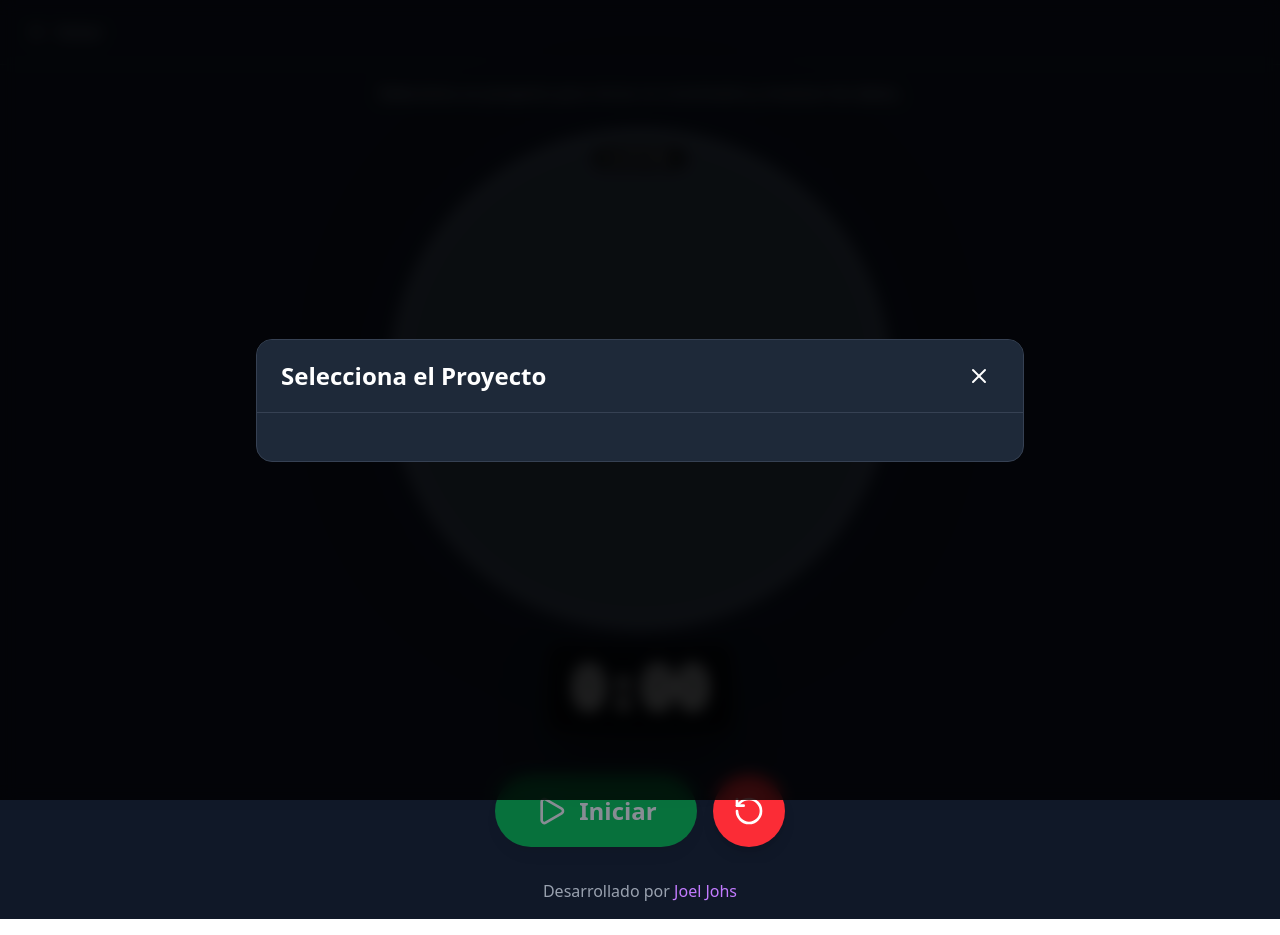
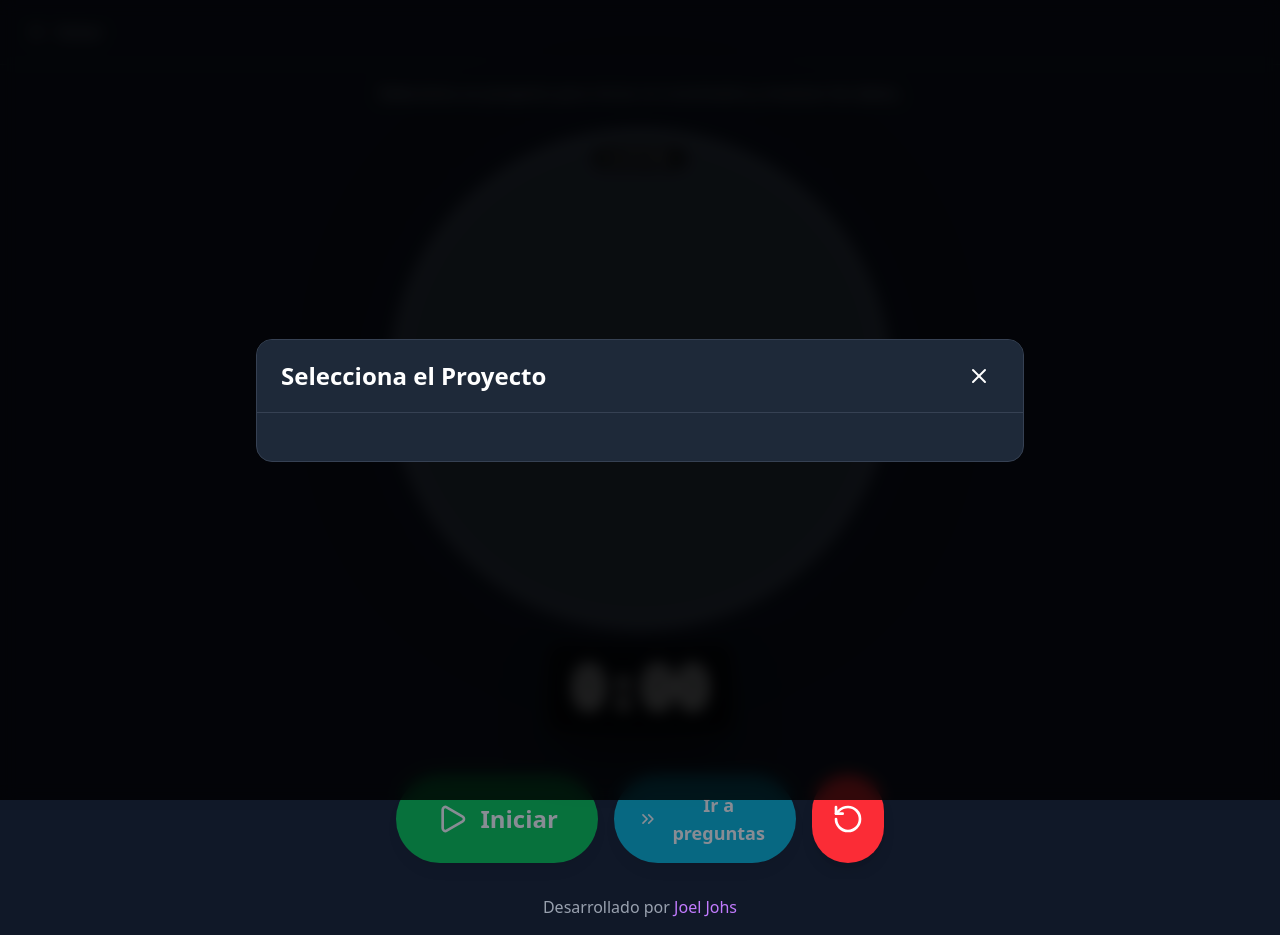
Before and after one commit to sistemasycompjpi-creator/semaforo_feria_investigaci-n, a React (Vite) app: page /#/semaforo/informe in a window 1280 px wide. Built offline with nearby package versions, Linux system fonts and the light colour scheme.

Commit message:
cualquier cosa para comitear la neta

```diff
--- a/src/pages/Semaforo.tsx
+++ b/src/pages/Semaforo.tsx
@@ -1,5 +1,5 @@
 import { useParams, Link } from "react-router";
-import { ArrowLeft, Play, Pause, RotateCcw, X } from "lucide-react";
+import { ArrowLeft, Play, Pause, RotateCcw, X, ChevronsRight } from "lucide-react";
 import { useState, useEffect, useRef } from "react";
 import { proyectosAPI } from "../backend/api/proyectos";
 import type { ProyectoConAsesores } from "../backend/schemas";
@@ -141,6 +141,9 @@ const Semaforo = () => {
 
     const circleColorClass = circleColorClasses[lightColor];
 
+    const canJumpToQuestions = (selectedProject || customData)
+        && (currentPhase === 'green' || currentPhase === 'yellow' || currentPhase === 'red');
+
     const playSound = (type: 'change' | 'finish') => {
         try {
             const AudioContextClass = window.AudioContext || (window as typeof window & { webkitAudioContext?: typeof AudioContext }).webkitAudioContext;
@@ -215,6 +218,16 @@ const Semaforo = () => {
         setIsRunning(false);
         setCurrentPhase('idle');
         setTimeRemaining(0);
+    };
+
+    const jumpToQuestions = () => {
+        if (!selectedProject && !customData) {
+            return;
+        }
+
+        setCurrentPhase('aviso');
+        setTimeRemaining(10);
+        setIsRunning(true);
     };
 
     // Función para formatear tiempo MM:SS
@@ -370,6 +383,14 @@ const Semaforo = () => {
                         >
                             {isRunning ? <Pause className="h-8 w-8" /> : <Play className="h-8 w-8" />}
                             {isRunning ? 'Pausar' : 'Iniciar'}
+                        </button>
+                        <button
+                            onClick={jumpToQuestions}
+                            className={`px-6 py-4 rounded-full font-bold text-lg transition-all shadow-lg flex items-center gap-2 bg-cyan-500 hover:bg-cyan-600 ${!canJumpToQuestions ? 'opacity-50 cursor-not-allowed' : ''}`}
+                            disabled={!canJumpToQuestions}
+                        >
+                            <ChevronsRight className="h-6 w-6" />
+                            Ir a preguntas
                         </button>
                         <button onClick={restartTimer} className="p-5 rounded-full bg-red-500 hover:bg-red-600 transition-all shadow-lg">
                             <RotateCcw className="h-8 w-8" />
```
